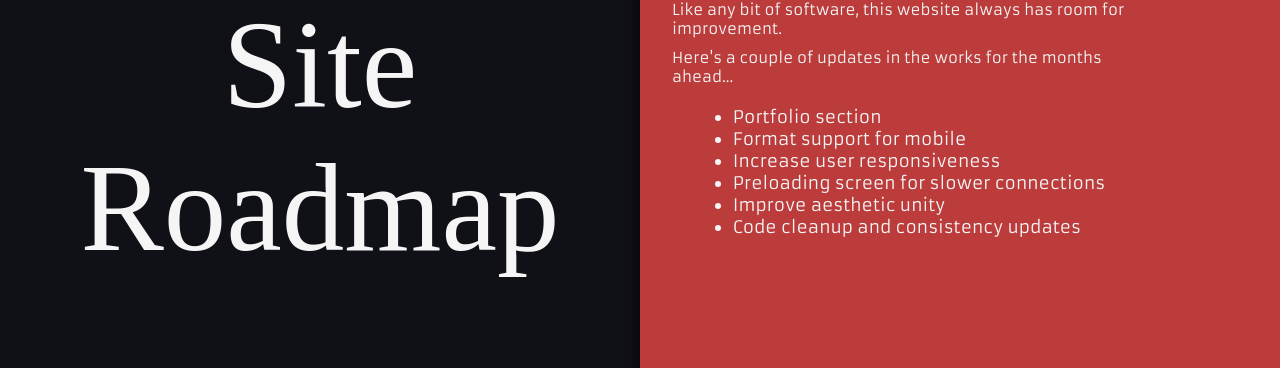
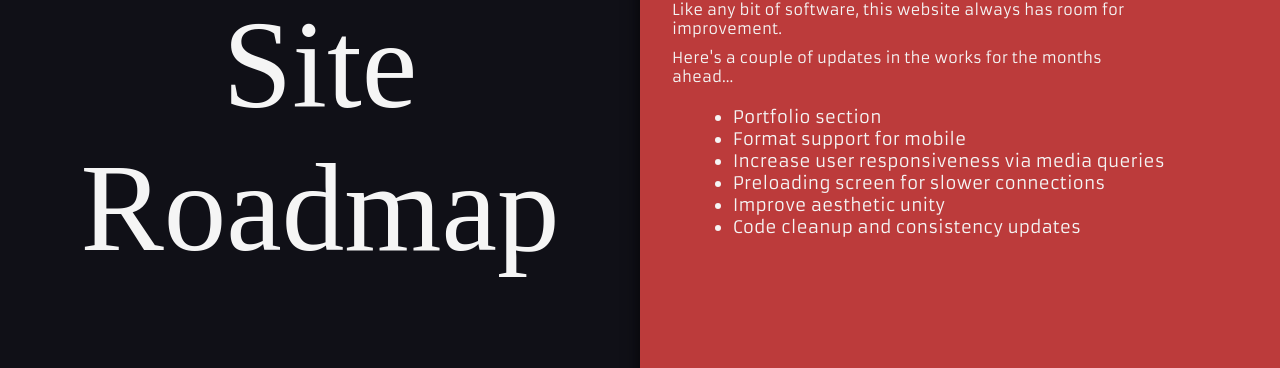
Before and after one commit to richardalindogan/richardalindogan.github.io, a plain HTML site: page index.html in a window 1280 px wide. Shown: the part 2081-2449 px from the top of the page. Drawn offline with nearby package versions, Linux system fonts and the light colour scheme; a web font is replaced by a local one.

Commit message:
#todo li change
Changed li element wording for clarity.

```diff
--- a/index.html
+++ b/index.html
@@ -52,7 +52,7 @@
                         <ul id="todo">
                             <li>Portfolio section</li>
                             <li>Format support for mobile</li>
-                            <li>Increase user responsiveness</li>
+                            <li>Increase user responsiveness via media queries</li>
                             <li>Preloading screen for slower connections</li>
                             <li>Improve aesthetic unity</li>
                             <li>Code cleanup and consistency updates</li>
```
